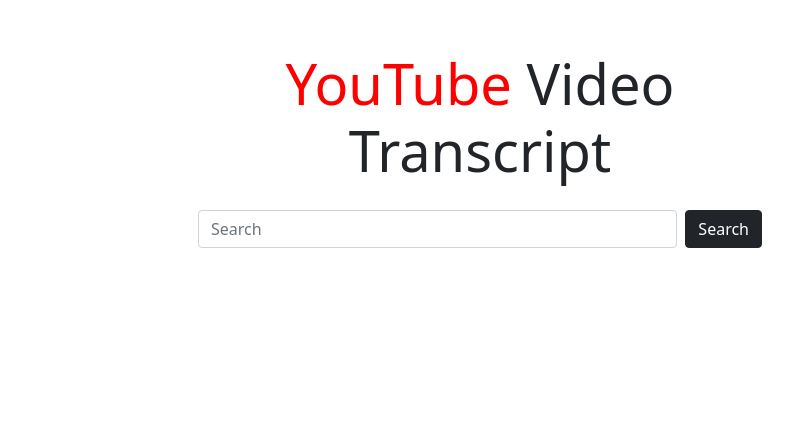
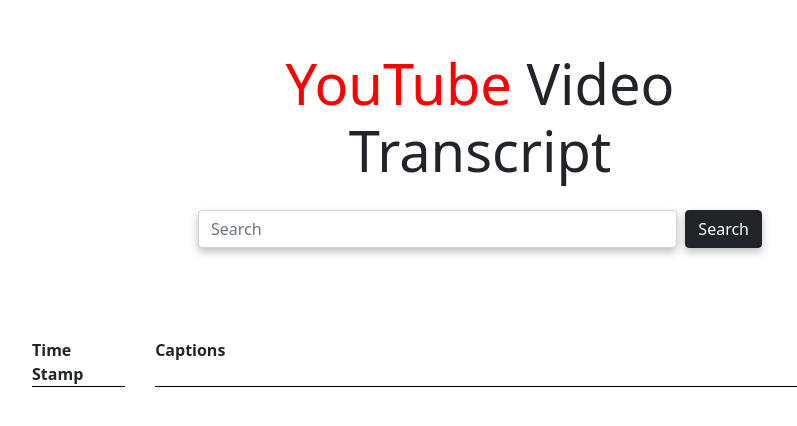
Before and after one commit to Super-BLT/SPD1.3-TERM-PROJECT, a Flask app: template templates/index.html in a window 1280 px wide. Shown: the part 64-490 px from the top of the page, without its empty margins (160-957 px from the left). Run offline with Flask 2, Linux system fonts and the light colour scheme; the template is opened without the code that fills it, so the values that code supplies are empty.

Commit message:
Completed Basic Styling

```diff
--- a/templates/index.html
+++ b/templates/index.html
@@ -24,14 +24,14 @@
         </form>
       </div>
     </nav>
-    <div class="container-fluid">
+    <div class="container-fluid" >
       <div class="row">
         <div class="col"></div>
         <div class="col-6" style="margin-top: 50px">
           <h1 class="display-4 text-center">
             <span style="color: red">YouTube</span> Video Transcript
           </h1>
-          <form class="d-flex" style="margin: 26px; justify-content: center; align-items: center">
+          <form class="d-flex" style="margin: 26px; justify-content: center; align-items: center; filter: drop-shadow(0px 4px 4px rgba(0, 0, 0, 0.25));">
             <input
               class="form-control me-2"
               type="search"
@@ -44,6 +44,11 @@
         <div class="col"></div>
       </div>
     </div>
+
+    <div class="container-fluid"" style="display: flex; padding: 5% 15% 0% 15%;">
+      <b style="width: 108px; margin-right: 30px; border-bottom: 1px solid black;">Time Stamp</b>
+      <b style="width: 100%; border-bottom: 1px solid black;">Captions</b>
+    </div>
   </body>
   <script
     src="https://cdn.jsdelivr.net/npm/bootstrap@5.0.0-beta1/dist/js/bootstrap.bundle.min.js"
```
